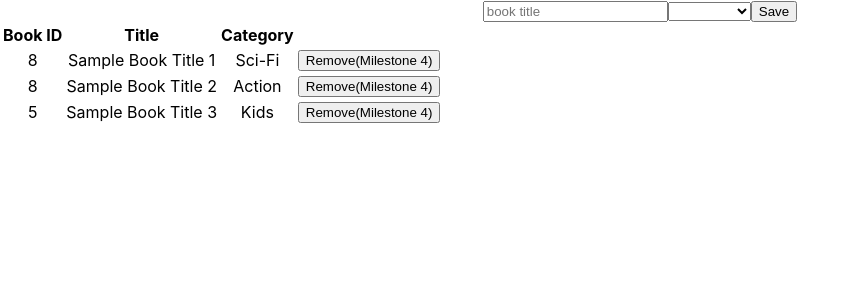
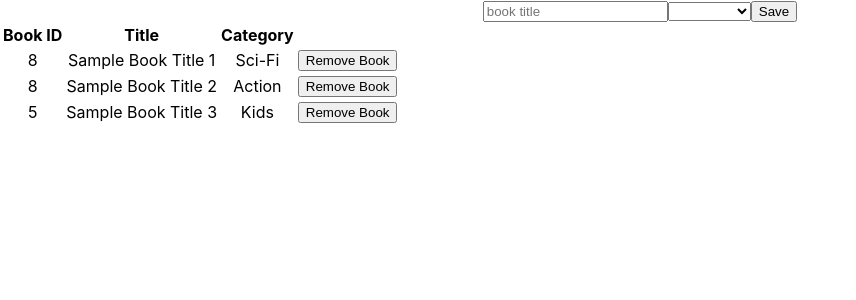
Before and after one commit to johnsonsirv/redux-bookstore, a React (Create React App) app: page / in a window 1280 px wide. Shown: the top 300 px of the page, without its empty margins (0-856 px from the left). Built offline with nearby package versions, Linux system fonts and the light colour scheme.

Commit message:
connect REMOVE_BOOK action, implement handleRemove book

```diff
--- a/src/components/book.jsx
+++ b/src/components/book.jsx
@@ -2,15 +2,18 @@ import React from 'react';
 import PropTypes from 'prop-types';
 import Button from './button';
 
-const Book = ({ book }) => {
-  const { id, title, category } = book;
+const Book = props => {
+  const {
+    book: { id, title, category },
+    handleRemoveBook,
+  } = props;
   return (
     <tr>
       <td>{id}</td>
       <td>{title}</td>
       <td>{category}</td>
       <td>
-        <Button text="Remove(Milestone 4)" />
+        <Button text="Remove Book" onClick={handleRemoveBook} />
       </td>
     </tr>
   );
@@ -22,6 +25,7 @@ Book.propTypes = {
     title: PropTypes.string,
     category: PropTypes.string,
   }).isRequired,
+  handleRemoveBook: PropTypes.func.isRequired,
 };
 
 export default Book;
--- a/src/components/button.jsx
+++ b/src/components/button.jsx
@@ -1,9 +1,10 @@
 import React from 'react';
 import PropTypes from 'prop-types';
 
-const Button = ({ text }) => <button type="button">{text}</button>;
+const Button = ({ text, onClick }) => <button onClick={onClick} type="button">{text}</button>;
 Button.propTypes = {
   text: PropTypes.string.isRequired,
+  onClick: PropTypes.func.isRequired,
 };
 
 export default Button;
--- a/src/containers/bookList.jsx
+++ b/src/containers/bookList.jsx
@@ -2,6 +2,7 @@ import React from 'react';
 import PropTypes from 'prop-types';
 import { connect } from 'react-redux';
 import Book from '../components/book';
+import { removeBook } from '../actions';
 
 const getBooksToDisplay = books => books;
 
@@ -9,19 +10,29 @@ const mapStateToProps = state => ({
   books: getBooksToDisplay(state.books),
 });
 
-const BookList = ({ books }) => (
+const mapDispatchToProps = dispatch => ({
+  handleRemoveBook: book => {
+    dispatch(removeBook(book));
+  },
+});
+
+const BookList = ({ books, handleRemoveBook }) => (
   <table>
     <thead>
       <tr>
         <th>Book ID</th>
         <th>Title</th>
         <th>Category</th>
-        <th>{' '}</th>
+        <th> </th>
       </tr>
     </thead>
     <tbody>
       {books.map(book => (
-        <Book key={book.id} book={book} />
+        <Book
+          key={book.id}
+          book={book}
+          handleRemoveBook={() => handleRemoveBook(book)}
+        />
       ))}
     </tbody>
   </table>
@@ -35,6 +46,7 @@ BookList.propTypes = {
       category: PropTypes.string.isRequired,
     }).isRequired,
   ).isRequired,
+  handleRemoveBook: PropTypes.func.isRequired,
 };
 
-export default connect(mapStateToProps)(BookList);
+export default connect(mapStateToProps, mapDispatchToProps)(BookList);
--- a/src/reducers/book.js
+++ b/src/reducers/book.js
@@ -10,7 +10,7 @@ const books = (state = [], action) => {
         ...state,
       ];
     case REMOVE_BOOK:
-      return state; // to be modified in milestone 4
+      return state.filter(book => book.id !== action.book.id);
     default:
       return state;
   }
```
